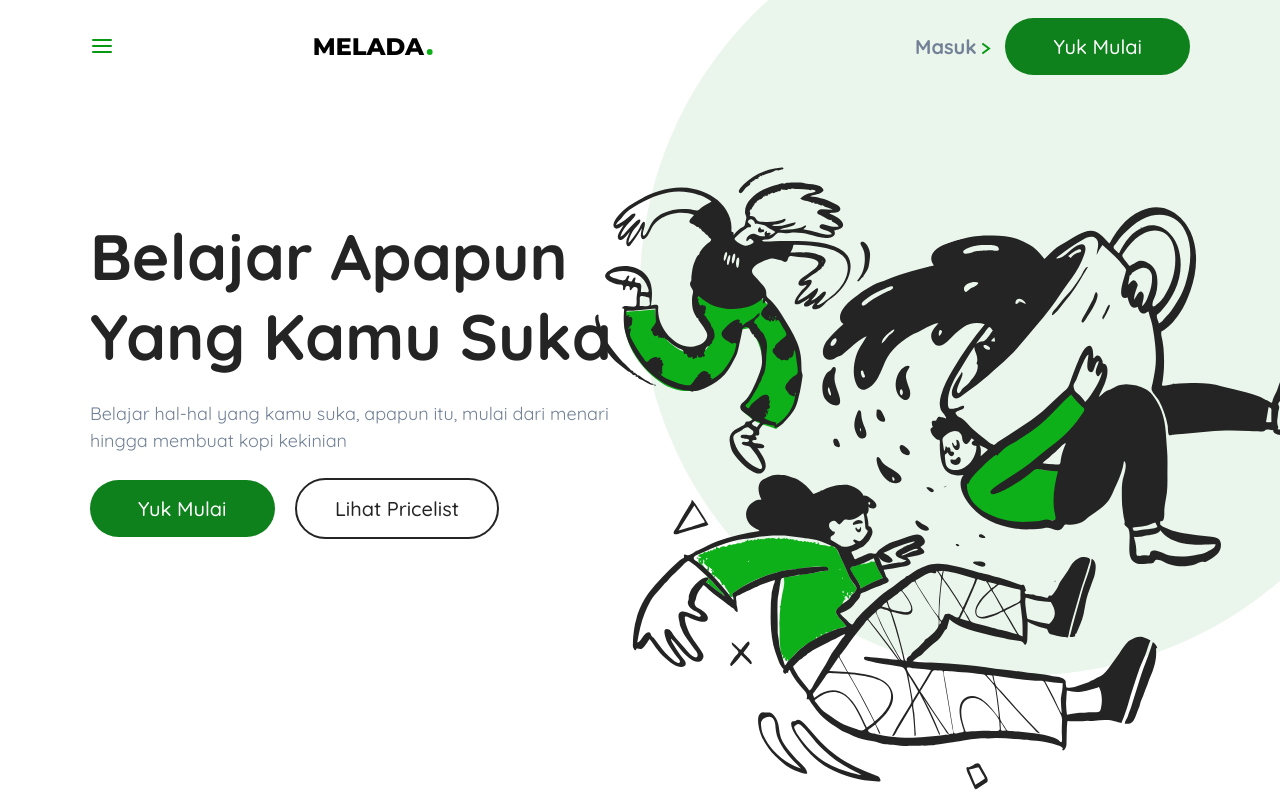
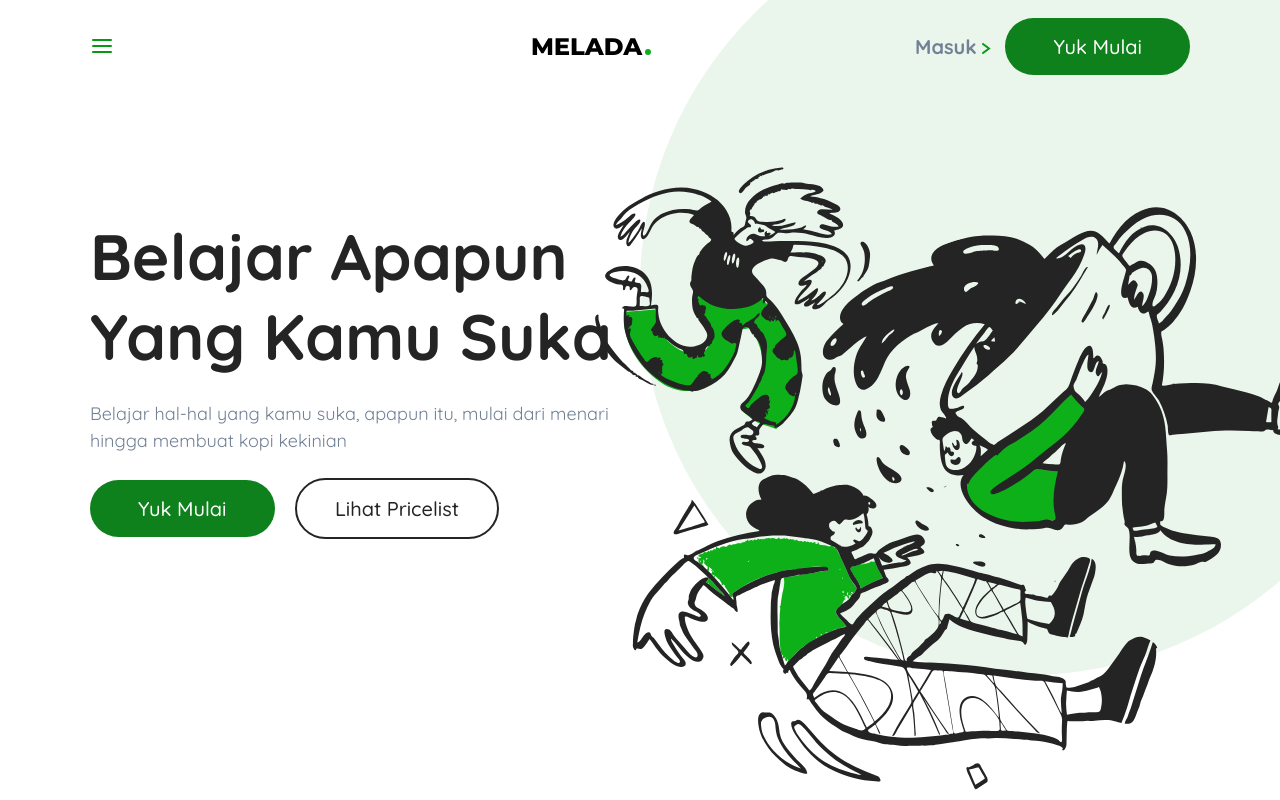
Before and after one commit to moehzi/Slicing-Web-Design-by-Kukuhaldy, a plain HTML site: page index.html in a window 1280 px wide. Shown: the top 800 px of the page. Drawn offline with Linux system fonts and the light colour scheme.

Commit message:
Container bug 2

```diff
--- a/assets/css/style.css
+++ b/assets/css/style.css
@@ -3,7 +3,6 @@
 * {
     font-family: "Quicksand";
     margin: 0;
-    right: 0;
     padding: 0;
     box-sizing: border-box;
 }
@@ -75,7 +74,7 @@ section.hero {
     position: absolute;
     right: 0;
     top: 0;
-    z-index: -100;
+    z-index: -1;
 }
 
 img.bg-hero {
```
